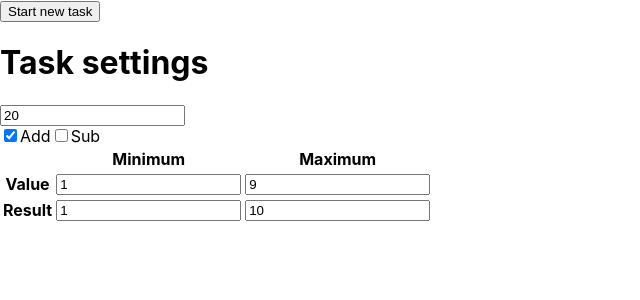
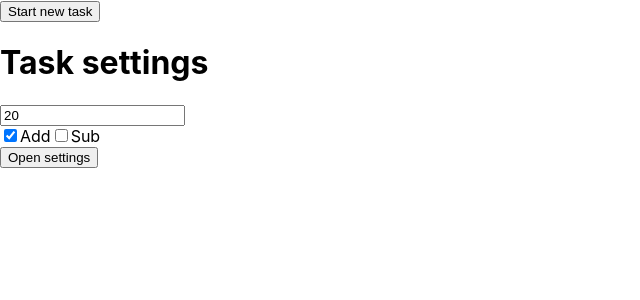
Before and after one commit to vshmakov/frontend-examples, a React (Create React App) app: page / in a window 1280 px wide. Both pictures are taken after a click on the button "Change settings". Shown: the top 300 px of the page, without its empty margins (0-640 px from the left). Built offline with nearby package versions, Linux system fonts and the light colour scheme.

Commit message:
Added open settings button

```diff
--- a/src/Task/OperationSettings.tsx
+++ b/src/Task/OperationSettings.tsx
@@ -11,16 +11,17 @@ interface Props {
 }
 
 interface State {
+    isSettingsOpened: boolean
     taskSettings: TaskSettings
 }
 
 export class OperationSettings extends React.Component<Props, State> {
     public readonly state: State = {
+        isSettingsOpened: false,
         taskSettings: this.props.taskSettings
     }
 
     public render() {
-        const exampleSettings = this.props.exampleSettings
         const baseOperation = this.props.baseOperation
         const operationCheckboxes = [baseOperation, baseOperation + 1]
             .map(this.renderOperationCheckbox.bind(this))
@@ -30,6 +31,18 @@ export class OperationSettings extends React.Component<Props, State> {
                 <div>
                     {operationCheckboxes}
                 </div>
+                <div>
+                    <button onClick={(): void => this.setState({isSettingsOpened: !this.state.isSettingsOpened})}>
+                        {!this.state.isSettingsOpened ? 'Open settings' : 'Hide settings'}
+                    </button>
+                </div>
+                {this.renderSettings(this.props.exampleSettings)}
+            </div>
+        )
+    }
+
+    private renderSettings(exampleSettings: ExampleSettings) {
+        return !this.state.isSettingsOpened ? '' : (
             <table>
                 <thead>
                 <tr>
@@ -59,7 +72,6 @@ export class OperationSettings extends React.Component<Props, State> {
                 </tr>
                 </tbody>
             </table>
-            </div>
         )
     }
 
--- a/src/Task/TaskConfig.tsx
+++ b/src/Task/TaskConfig.tsx
@@ -36,8 +36,10 @@ export class TaskConfig extends React.Component<Props, State> {
                         value={this.state.examplesCount}
                         onChange={this.changeExamplesCountHandler.bind(this)}/>
                 </div>
-                <OperationSettings baseOperation={Operation.Add} taskSettings={taskSettings}
-                                   exampleSettings={taskSettings.addSettings}/>
+                <OperationSettings
+                    baseOperation={Operation.Add}
+                    taskSettings={taskSettings}
+                    exampleSettings={taskSettings.addSettings}/>
             </div>
         )
     }
```
Lines whose indentation alone changed are shown as unchanged.
